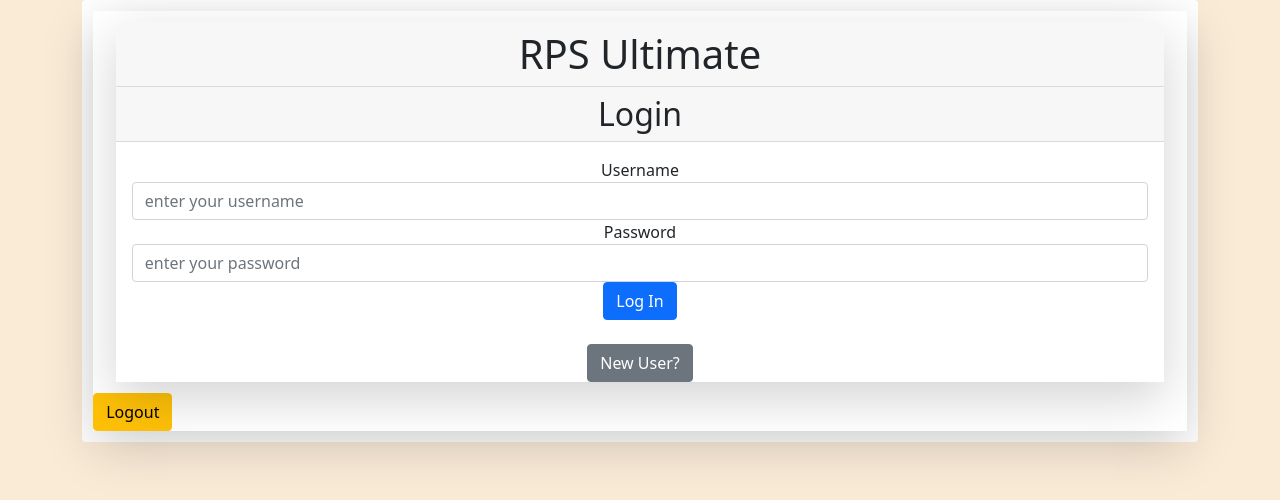
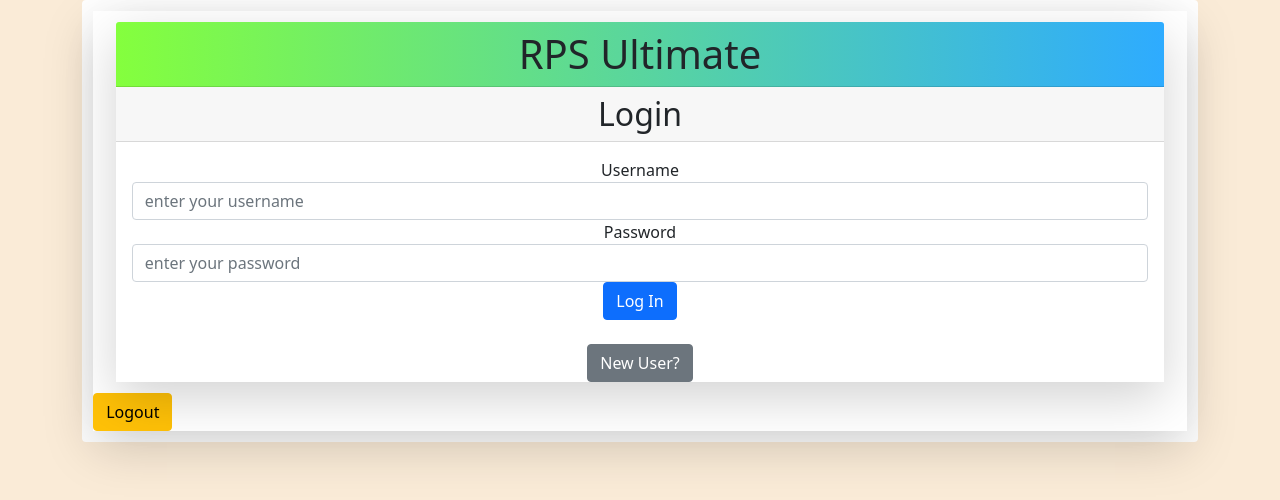
Before and after one commit to vickeryRev/project2-team5-frontend, an Angular app in the folder rps_101_ultimate_showdown/: page /game in a window 1280 px wide. Shown: the top 500 px of the page. Built offline with nearby package versions, Linux system fonts and the light colour scheme.

Commit message:
added blue and green headers

```diff
--- a/rps_101_ultimate_showdown/src/app/components/game/game.component.css
+++ b/rps_101_ultimate_showdown/src/app/components/game/game.component.css
@@ -8,6 +8,12 @@ h4{
     margin-right: auto;
 }
 
-.card-body{
+.card-header{
+    background: linear-gradient(
+        to right,
+        hsl(98 100% 62%),
+        hsl(204 100% 59%)
+      );
 
+      text-align: center;
 }
--- a/rps_101_ultimate_showdown/src/app/components/home/home.component.css
+++ b/rps_101_ultimate_showdown/src/app/components/home/home.component.css
@@ -0,0 +1,9 @@
+.card-header{
+    background: linear-gradient(
+        to right,
+        hsl(98 100% 62%),
+        hsl(204 100% 59%)
+      );
+
+      text-align: center;
+}
```
